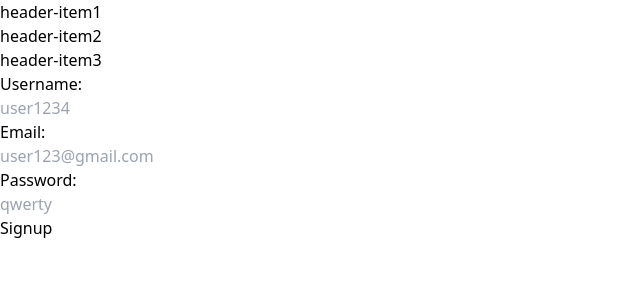
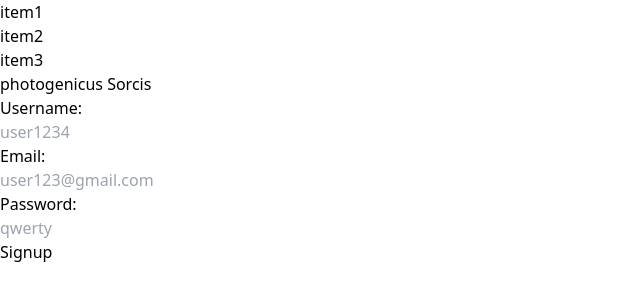
Before and after one commit to Photogenicus-App/Scratch, a React app: page /signup in a window 1280 px wide. Shown: the top 300 px of the page, without its empty margins (0-640 px from the left). Built offline with nearby package versions, Linux system fonts and the light colour scheme.

Commit message:
mvp w no styling

```diff
--- a/src/components/App.js
+++ b/src/components/App.js
@@ -10,6 +10,14 @@ import IndividualLibrary from './IndividualLibrary';
 
 const App = () => {
   return (
+    <div>
+      <header>
+        <ul>
+          <li>item1</li>
+          <li>item2</li>
+          <li>item3</li>
+        </ul>
+      </header>
       <Routes>
         <Route path="/" element={<Login />} />
         <Route path="/signup" element={<Signup />} />
@@ -17,6 +25,7 @@ const App = () => {
         <Route path="/add-library" element={<AddLibrary />} />
         <Route path="/:id" element={<IndividualLibrary />} />
       </Routes>
+    </div>
   )
 }
 
--- a/src/components/Home/AddLibrary.jsx
+++ b/src/components/Home/AddLibrary.jsx
@@ -1,6 +1,9 @@
 import React from "react";
+import { useNavigate } from "react-router-dom";
 
 const AddLibrary = () => {
+
+    const navigate = useNavigate();
 
     const submit = (event) => {
         event.preventDefault();
@@ -25,20 +28,20 @@ const AddLibrary = () => {
 
         fetch('/data/library', options)
         .then((data) => data.json())
-        .then((data) => console.log(data))
+        .then((data, err) => {
+            if(data.err) {
+                alert('Invalid input(s)');
+                const form = document.getElementById('add-form')
+                form.reset();
+            } else {
+                navigate('/home');
+            };
+        })
     }
 
     return (
         <div>
-            <header>
-                <ul>
-                    <li>header-item1</li>
-                    <li>header-item2</li>
-                    <li>header-item3</li>
-                </ul>
-            </header>
-            <div>
-                <form onSubmit={submit}>
+            <form onSubmit={submit} id="add-form">
                 <label>Title: </label><br/>
                 <input type="text" placeholder="Topic" id="title" /><br/>
                 <label>Description: </label><br/>
@@ -47,7 +50,9 @@ const AddLibrary = () => {
                 <textarea placeholder="Resources" id="content" /><br/>
                 <input type="submit" value="Add" />
             </form>
-            </div>
+            <button onClick={() => navigate('/home')}>
+                Cancel
+            </button>
         </div>
     )
 }
--- a/src/components/IndividualLibrary.jsx
+++ b/src/components/IndividualLibrary.jsx
@@ -10,8 +10,6 @@ function IndividualLibrary() {
 
   // grab our libraries from state passed from link
   const libraries = location.state.libraries;
-
-  console.log('yes', libraries);
 
   // we now have our libraries in an array, use find to grab the one that fits our id
   const foundLibrary = libraries.find(libr => libr._id === location.state.libId);
@@ -62,7 +60,7 @@ function IndividualLibrary() {
 
         <div>
           <h1>
-            {title}`
+            {title}
           </h1>
 
           <h5>
--- a/src/components/Login-Signup/Login.jsx
+++ b/src/components/Login-Signup/Login.jsx
@@ -1,7 +1,10 @@
 import React from "react";
 import { Link } from "react-router-dom"
+import { useNavigate } from "react-router-dom"
 
 const Login = () => {
+
+    const navigate = useNavigate();
 
     const submit = (event) => {
         event.preventDefault();
@@ -21,20 +24,26 @@ const Login = () => {
         }
         fetch('/user/login', options)
         .then((data) => data.json())
-        .then((data) => console.log(data))
+        .then((data) => {
+            console.log(data)
+            // if valid go to home
+            if(data.err) {
+                alert('Incorrect username or password');
+                const form = document.getElementById('login-form')
+                form.reset();
+            } else {
+                navigate('/home');
+            };
+        })
     }
 
     return (
         <div>
-            <header>
-                <ul>
-                    <li>header-item1</li>
-                    <li>header-item2</li>
-                    <li>header-item3</li>
-                </ul>
-            </header>
+            <div id="header">
+            <h1>photogenicus Sorcis</h1>
+            </div>
             <div>
-                <form onSubmit={submit}>
+                <form onSubmit={submit} id="login-form">
                     <label>Username: </label><br/>
                     <input type="text" placeholder="user1234" id="user1" /><br/>
                     <label>Password: </label><br/>
--- a/src/components/Login-Signup/Signup.jsx
+++ b/src/components/Login-Signup/Signup.jsx
@@ -29,21 +29,23 @@ const Signup = () => {
         .then((data) => {
             console.log(data)
             // need to redirect to home on succesful post
-            navigate('/home')
+            if(data.err) {
+                alert('Username or email already taken.');
+                const form = document.getElementById('signup-form')
+                form.reset();
+            } else {
+                navigate('/home');
+            };
         })
     }
 
     return (
         <div>
-            <header>
-                <ul>
-                    <li>header-item1</li>
-                    <li>header-item2</li>
-                    <li>header-item3</li>
-                </ul>
-            </header>
+            <div id="header">
+            <h1>photogenicus Sorcis</h1>
+            </div>
             <div>
-                <form onSubmit={submit}>
+                <form onSubmit={submit} id="signup-form">
                     <label>Username: </label><br/>
                     <input type="text" placeholder="user1234" id="user" /><br/>
                     <label>Email: </label><br/>
```
Also changed, not shown: 1 other file (tests, documents, lock files or other folders). Lines whose indentation alone changed are shown as unchanged.
